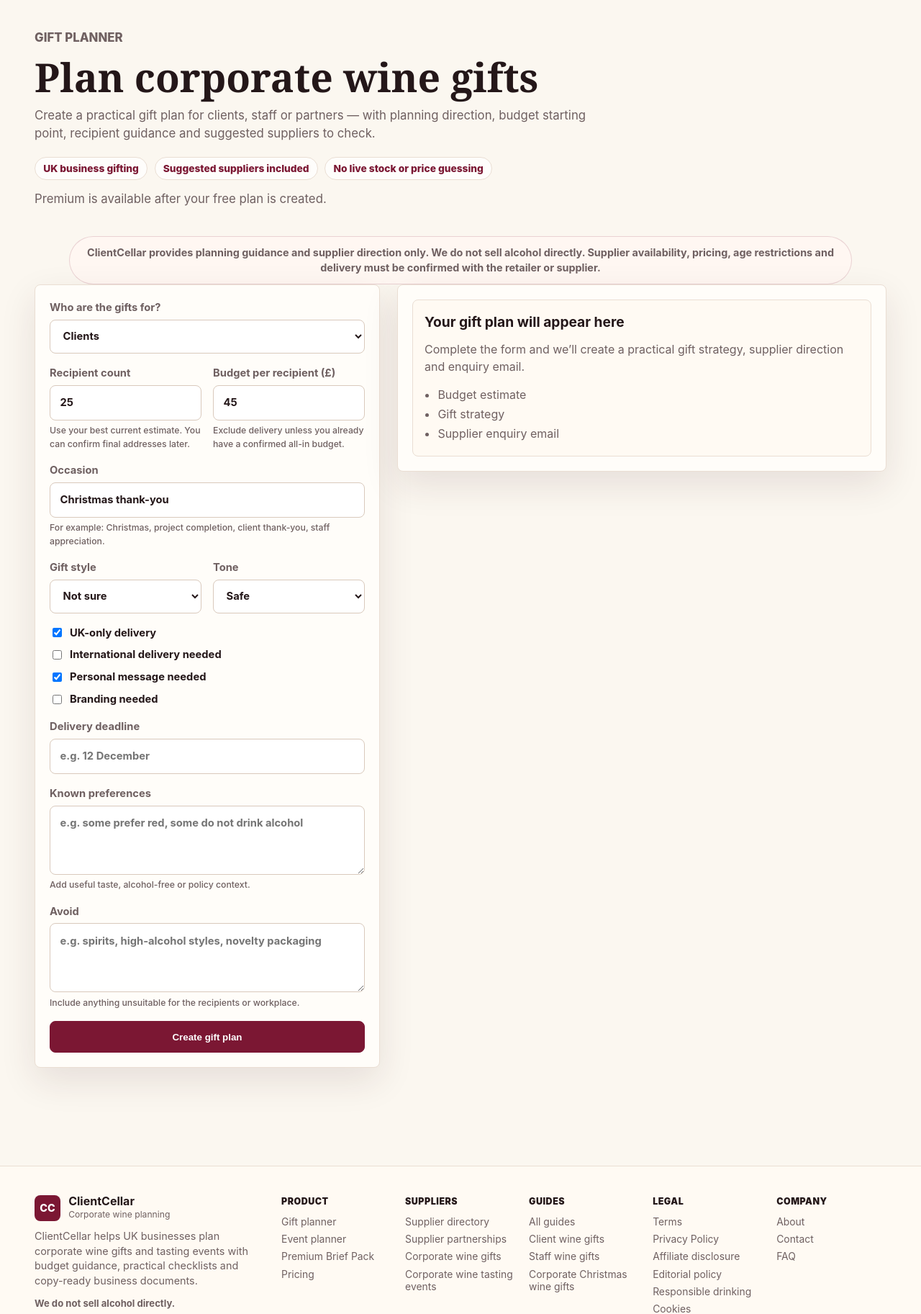
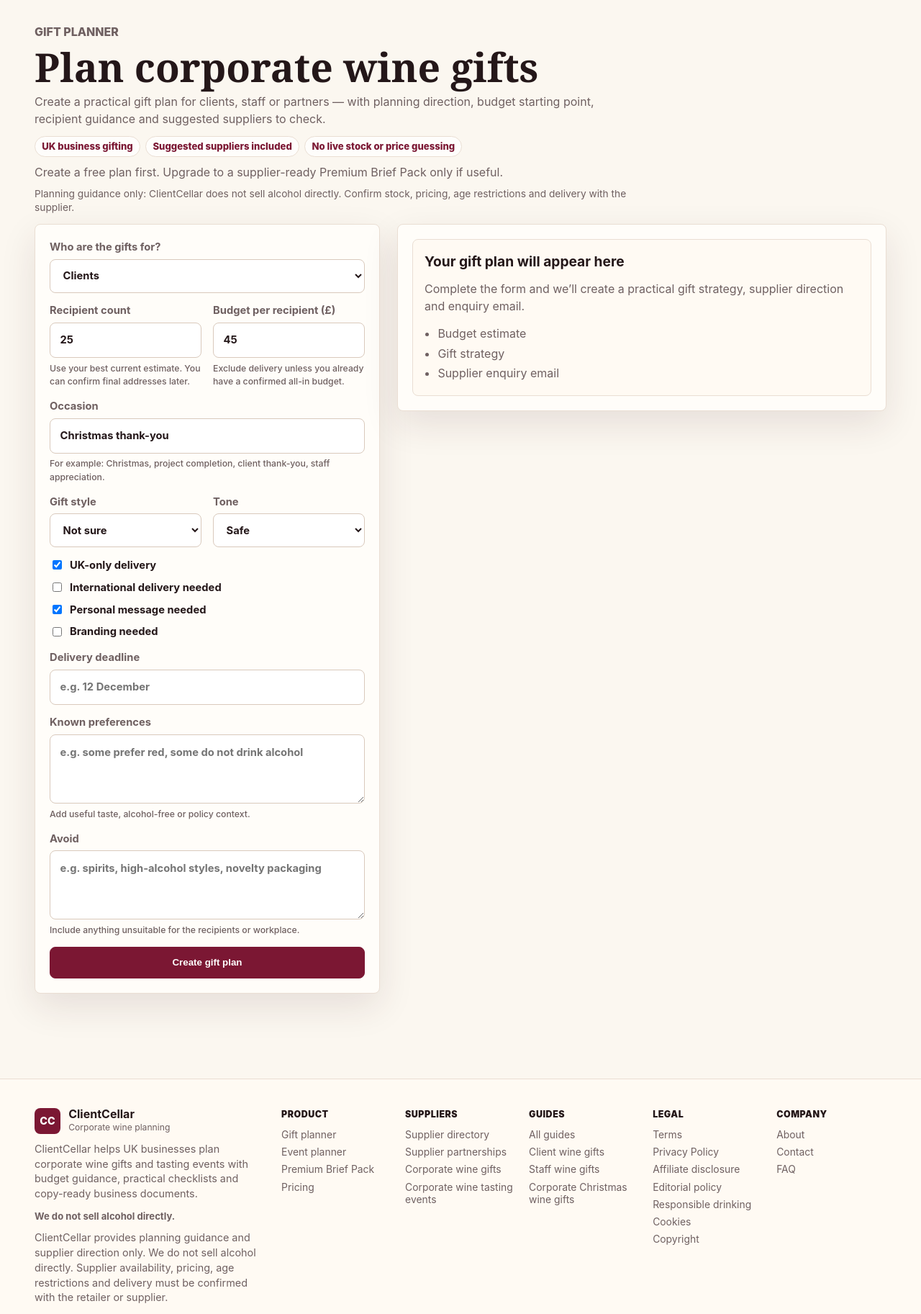
Before and after one commit to PhylC/clientcellar, a FastAPI app: page /gift-planner in a window 1280 px wide. Shown: the part 69-1894 px from the top of the page at 72% size. Run offline with FastAPI, Linux system fonts and the light colour scheme; some libraries are stand-ins or nearby versions.

Commit message:
Tighten ClientCellar spacing and disclaimer layout

```diff
--- a/static/app.css
+++ b/static/app.css
@@ -403,7 +403,7 @@ main {
 }
 
 .page-shell {
-  padding: 2.5rem 0 3rem;
+  padding: 2rem 0 2.5rem;
 }
 
 .planner-page.page-shell {
@@ -682,18 +689,19 @@ main {
 .trust-strip {
   display: flex;
   flex-wrap: wrap;
-  gap: 0.35rem 0.75rem;
+  gap: 0.25rem 0.65rem;
   align-items: center;
-  justify-content: center;
-  margin: 1.5rem auto 0;
-  border: 1px solid rgba(123, 23, 51, 0.16);
-  border-radius: 999px;
-  background: #fff7f2;
-  padding: 0.7rem 1rem;
-  color: var(--muted);
-  font-size: 0.9rem;
-  font-weight: 700;
-  text-align: center;
+  justify-content: flex-start;
+  margin: 1rem auto 0;
+  border: 1px solid rgba(123, 23, 51, 0.12);
+  border-radius: 10px;
+  background: rgba(255, 247, 242, 0.74);
+  padding: 0.5rem 0.72rem;
+  color: var(--muted);
+  font-size: 0.84rem;
+  font-weight: 650;
+  line-height: 1.35;
+  text-align: left;
 }
 
 .trust-strip a {
@@ -706,12 +714,8 @@ main {
   text-underline-offset: 0.18em;
 }
 
-.planner-guidance-strip {
-  margin-top: 1rem;
-}
-
 .page-intro {
-  padding: clamp(2.4rem, 5vw, 4rem) 0 clamp(1.2rem, 2vw, 1.75rem);
+  padding: clamp(2rem, 4vw, 3.2rem) 0 clamp(1rem, 2vw, 1.4rem);
 }
 
 .guide-meta-row {
@@ -730,13 +734,13 @@ main {
 }
 
 .planner-page {
-  padding-bottom: 3rem;
+  padding-bottom: 2.5rem;
 }
 
 .planner-hero {
   display: grid;
-  gap: 0.85rem;
-  padding: 0 0 1.4rem;
+  gap: 0.55rem;
+  padding: 0 0 0.8rem;
 }
 
 .planner-hero h1 {
@@ -751,14 +755,21 @@ main {
   max-width: 780px;
   margin: 0;
   color: var(--muted);
-  font-size: 1.05rem;
+  font-size: 1rem;
+}
+
+.planner-compliance-note {
+  max-width: 860px !important;
+  color: var(--muted) !important;
+  font-size: 0.86rem !important;
+  line-height: 1.4;
 }
 
 .planner-trust-row {
   display: flex;
   flex-wrap: wrap;
-  gap: 0.6rem;
-  margin-top: 0.35rem;
+  gap: 0.45rem;
+  margin-top: 0.2rem;
 }
 
 .planner-trust-row span {
@@ -768,10 +779,10 @@ main {
   border-radius: 999px;
   background: rgba(255, 255, 255, 0.76);
   color: var(--burgundy);
-  font-size: 0.86rem;
+  font-size: 0.82rem;
   font-weight: 800;
   line-height: 1.2;
-  padding: 0.45rem 0.7rem;
+  padding: 0.35rem 0.58rem;
 }
 
 .planner-layout,
@@ -779,17 +790,17 @@ main {
   display: grid;
   gap: var(--grid-gap);
   align-items: start;
-  padding-bottom: 3rem;
+  padding-bottom: 2.4rem;
 }
 
 .planner-form,
 .results-panel {
-  padding: clamp(1rem, 2vw, 1.35rem);
+  padding: clamp(0.95rem, 1.8vw, 1.2rem);
 }
 
 .planner-form {
   display: grid;
-  gap: 1rem;
+  gap: 0.85rem;
 }
 
 .planner-form label {
--- a/templates/gift_planner.html
+++ b/templates/gift_planner.html
@@ -10,11 +10,8 @@
     <span>Suggested suppliers included</span>
     <span>No live stock or price guessing</span>
   </div>
-  <p class="small-note">Premium is available after your free plan is created.</p>
-</section>
-
-<section class="trust-strip planner-guidance-strip">
-  ClientCellar provides planning guidance and supplier direction only. We do not sell alcohol directly. Supplier availability, pricing, age restrictions and delivery must be confirmed with the retailer or supplier.
+  <p class="small-note">Create a free plan first. Upgrade to a supplier-ready Premium Brief Pack only if useful.</p>
+  <p class="planner-compliance-note">Planning guidance only: ClientCellar does not sell alcohol directly. Confirm stock, pricing, age restrictions and delivery with the supplier.</p>
 </section>
 
 <section class="planner-layout">
--- a/templates/index.html
+++ b/templates/index.html
@@ -23,7 +23,7 @@
 </section>
 
 <section class="trust-strip">
-  ClientCellar provides planning guidance and supplier direction only. We do not sell alcohol directly. Supplier availability, pricing, age restrictions and delivery must be confirmed with the retailer or supplier.
+  Planning guidance only: ClientCellar does not sell alcohol directly. Confirm stock, pricing, age restrictions and delivery with the supplier.
 </section>
 
 <section class="section">
--- a/templates/pricing.html
+++ b/templates/pricing.html
@@ -53,7 +53,7 @@
 </section>
 
 <section class="trust-strip pricing-trust">
-  ClientCellar provides planning guidance and supplier direction only. We do not sell alcohol directly. Supplier availability, pricing, age restrictions and delivery must be confirmed with the retailer or supplier. Premium does not guarantee supplier quotes, live pricing or availability.
+  Planning guidance only: ClientCellar does not sell alcohol directly. Confirm stock, pricing, age restrictions and delivery with the supplier. Premium does not guarantee supplier quotes, live pricing or availability.
   <a href="/terms">Terms</a>
   <a href="/privacy-policy">Privacy Policy</a>
   <a href="/affiliate-disclosure">Affiliate disclosure</a>
--- a/templates/seo_landing.html
+++ b/templates/seo_landing.html
@@ -25,7 +25,7 @@
 </section>
 
 <section class="trust-strip">
-  ClientCellar provides planning guidance only. Supplier pricing, stock, delivery, event availability and suitability must be confirmed directly.
+  Planning guidance only: ClientCellar does not sell alcohol directly. Confirm stock, pricing, age restrictions and delivery with the supplier.
 </section>
 
 <section class="cta-panel">
--- a/templates/suppliers.html
+++ b/templates/suppliers.html
@@ -12,7 +12,7 @@
 </section>
 
 <section class="trust-strip">
-  Some supplier links may be affiliate or tracked links. ClientCellar provides planning guidance and supplier direction only. We do not sell alcohol directly. Supplier availability, pricing, age restrictions and delivery must be confirmed with the retailer or supplier. <a href="/affiliate-disclosure">Read the affiliate disclosure</a>.
+  Some supplier links may be affiliate or tracked links. Planning guidance only: ClientCellar does not sell alcohol directly. Confirm stock, pricing, age restrictions and delivery with the supplier. <a href="/affiliate-disclosure">Read the affiliate disclosure</a>.
 </section>
 
 <section class="section">
```
Also changed, not shown: other parts of static/app.css (+17 -10 lines), templates/event_planner.html (+2 -5 lines).
